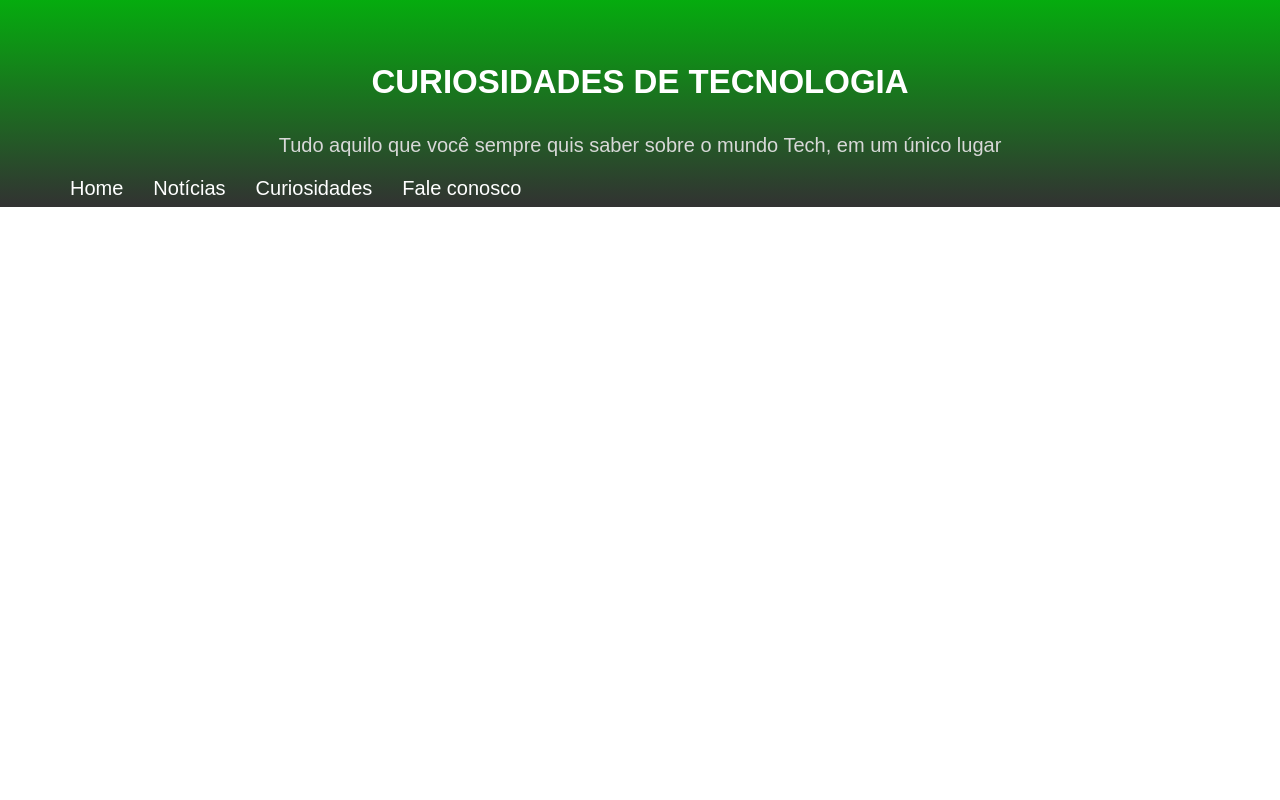
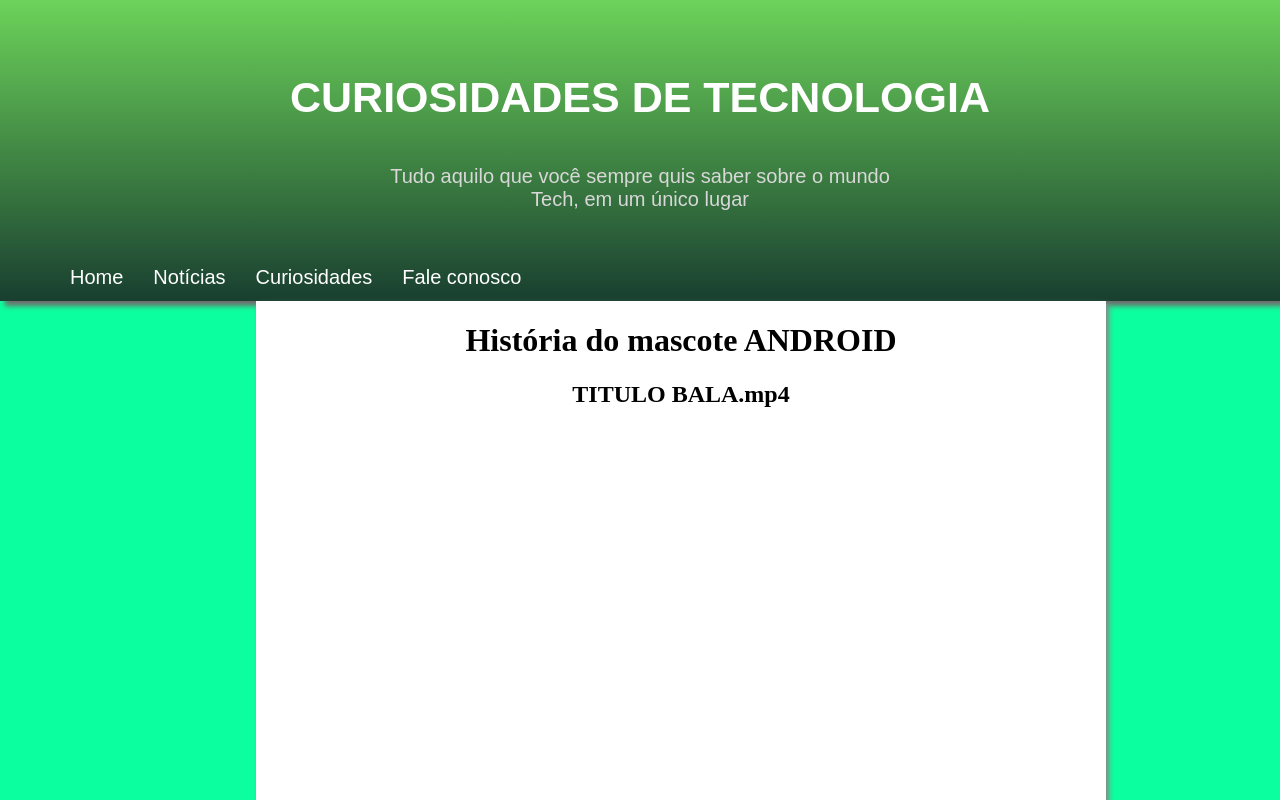
Before and after one commit to NotKing22/College-html, a plain HTML site: page Projeto-teste/index.html in a window 1280 px wide. Shown: the top 800 px of the page. Drawn offline with Linux system fonts and the light colour scheme.

Commit message:
Add files via upload

```diff
--- a/Projeto-teste/index.html
+++ b/Projeto-teste/index.html
@@ -13,12 +13,18 @@
 <body>
     <header>
         <p id="titulo"><strong>CURIOSIDADES DE TECNOLOGIA</strong></p>
-        <p id="subtitulo">Tudo aquilo que você sempre quis saber sobre o mundo Tech, em um único lugar</p>
+        <p id="subtitulo">Tudo aquilo que você sempre quis saber sobre o mundo <br> Tech, em um único lugar</p>
         <nav id="navegacao">
             <ul>
                 <li>Home</li> <li>Notícias</li> <li>Curiosidades</li> <li>Fale conosco</li>
             </ul>
         </nav>
     </header>
+        <div id="box">
+            <h1 id="t1">História do mascote ANDROID</h1>
+            <h2 id="t2">TITULO BALA.mp4</h2>
+            <p></p>
+            <p></p>
+        </div>
 </body>
 </html>
--- a/Projeto-teste/style.css
+++ b/Projeto-teste/style.css
@@ -4,6 +4,7 @@
 
 body {
     margin: 0px;
+    background-color: rgb(12, 255, 158);
 }
 
 @font-face {
@@ -13,17 +14,31 @@ body {
     font-style: normal;
 }
 
+
+
 header {
-    background-image: linear-gradient(to top, #0c0c0cd7, #05ac0e);
+    background-image: linear-gradient(to top, #1b1b1bd7, #6cd35a);
     text-align: center;
     font-family: Arial, Helvetica, sans-serif;
     color: white;
     padding: 30px;
+    padding-bottom: 70px;
     font-size: 20px;
+    box-shadow: 5px 5px 5px #6f6d6d;
 }
 
 #titulo {
-    font-size: 33px;
+    font-size: 43px;
+}
+
+#box {
+    background-color: white;
+    width: 850px;
+    height: 1000px;
+    position: absolute;
+    margin-left: 20%;
+    box-shadow: 3px 3px 5px #888888;
+    text-align: center;
 }
 
 #subtitulo {
@@ -33,10 +48,14 @@ header {
 #navegacao ul li{
     display: inline-block;
     float: left;
-    padding-right: 30px;
+    margin-right: 30px;
+    margin-top: 35px;
+
+
 }
 
 #navegacao ul li:hover {
     background-color: #05ac0e;
     background-size: 1px;
+
 }
```
